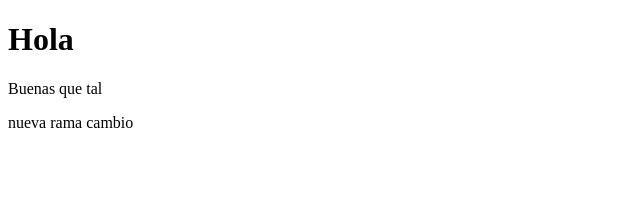
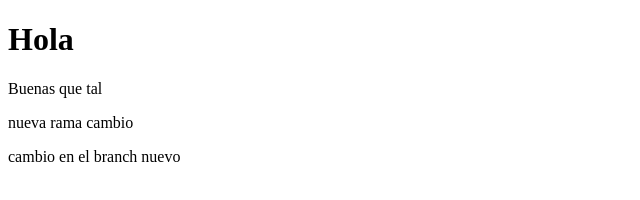
Before and after one commit to christopherhess0/practicaBranches, a plain HTML site: page practica.html in a window 1280 px wide. Shown: the whole page, without its empty margins (0-640 px from the left). Drawn offline with Linux system fonts and the light colour scheme.

Commit message:
agregando los cambios a la segunda rama

```diff
--- a/practica.html
+++ b/practica.html
@@ -9,5 +9,6 @@
     <h1>Hola</h1>
     <p>Buenas que tal</p>
     <p>nueva rama cambio</p>
+    <p>cambio en el branch nuevo</p>
 </body>
 </html>
```
